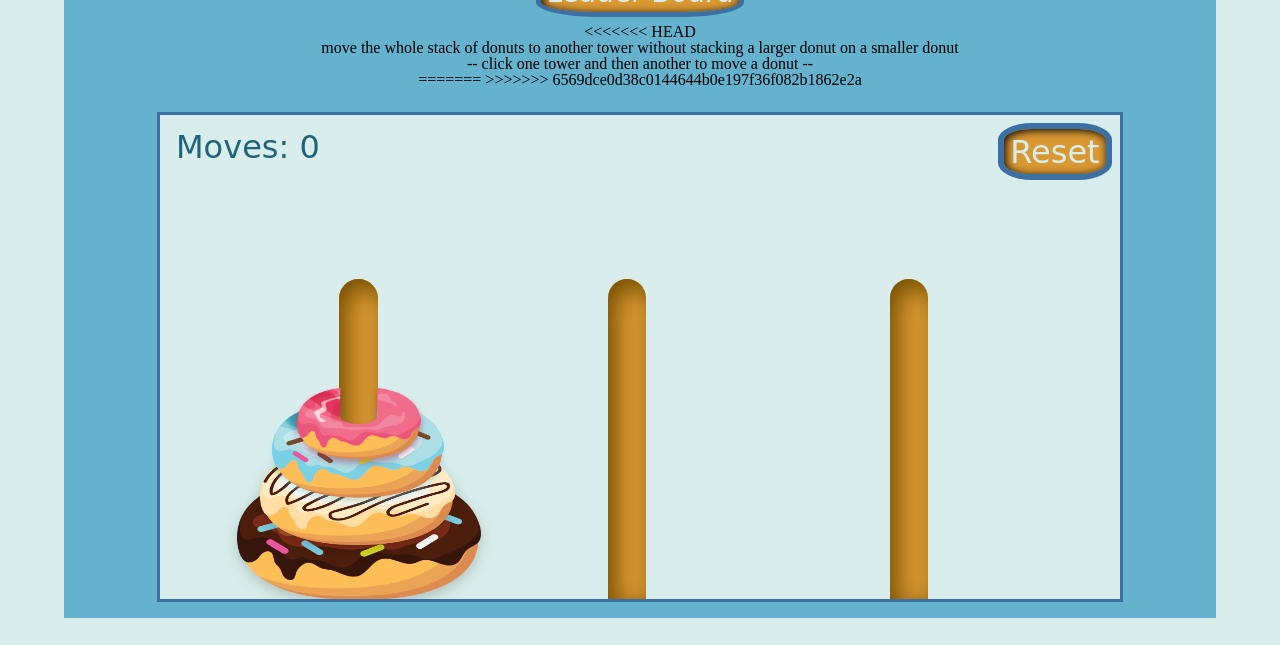
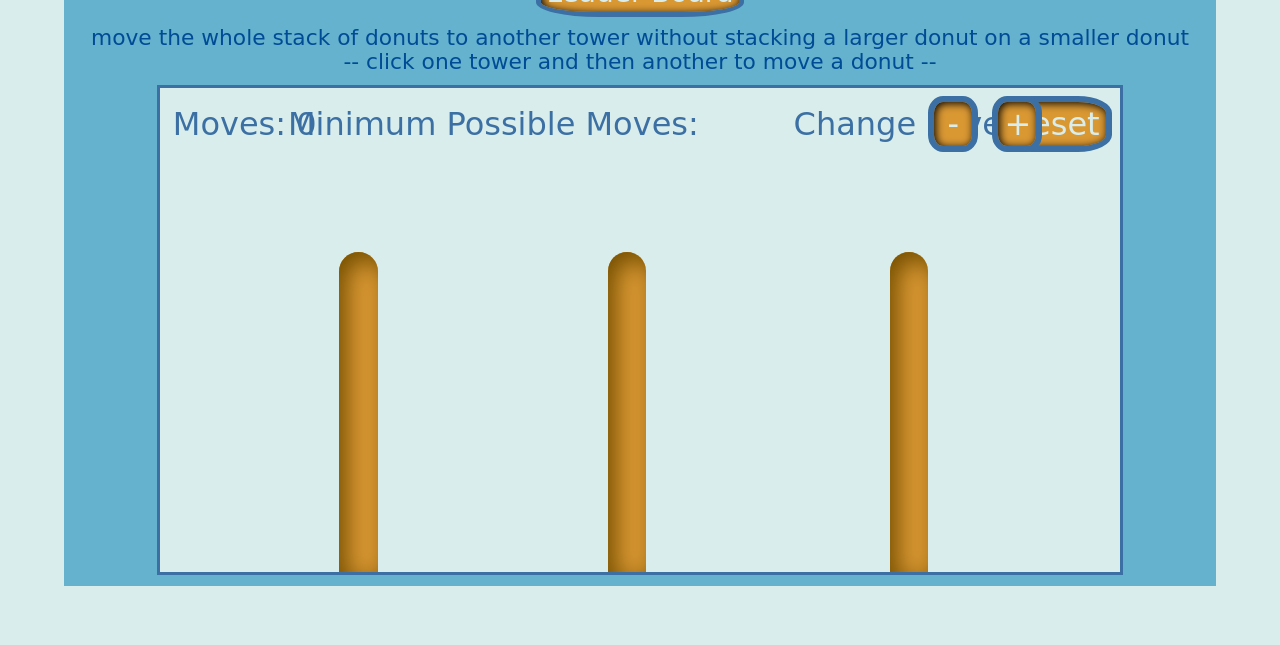
Before and after one commit to tuckerc/towersOfHanoi, a plain HTML site: page index.html in a window 1280 px wide. Both pictures are taken after a click on the element "Reset". Shown: the part 224-869 px from the top of the page. After the commit the page ends 837 px from the top, so only its background shows below. Drawn offline with Linux system fonts and the light colour scheme; files whose address does not match are found by name; a web font is replaced by a local one.

Commit message:
pushing before pull request

```diff
--- a/css/style.css
+++ b/css/style.css
@@ -12,6 +12,13 @@ body{
   overflow: hidden;
   border-top-right-radius: 70px;
   border-top-left-radius: 70px;
+}
+
+#main-container p {
+  color: #004b96;
+  margin-top: 0.3vh;
+  font-size: 1.7vw;
+  font-family: 'Boogaloo', cursive;
 }
 
 header h1 {
@@ -41,7 +48,7 @@ header img {
   vertical-align: 50%;
 }
 
-#nav div, #reset-btn {
+#nav div, #reset-btn, .donutAdjust {
   padding: 0.2em;
   margin: 0.25em;
   font-family: 'Boogaloo', cursive;
@@ -50,9 +57,7 @@ header img {
   color: #d9eeec;
   border-radius: 30%;
   border: 0.2em solid #3c70a4;
-    box-shadow: inset 0.2vh 0.2vh 1vh #000000;
-
-
+  box-shadow: inset 0.2vh 0.2vh 1vh #000000;
 }
 
 #nav div:hover, #reset-btn:hover, .donutAdjust:hover {
@@ -76,26 +81,26 @@ header a {
 main{
   background-color:#d9eeec;
   margin: 1.5em auto;
-  margin-bottom: 1em;
+  margin-top: 1.5vh;
+  margin-bottom: 0.7em;
   padding-bottom: 0.5em;
   width: 75vw;
   height: 59.5vh;
   position: relative;
-  /* height: auto; */
   overflow: hidden;
   border: 0.2em solid #3c70a4;
 }
 
 #moves {
+  margin-top: 2.5vh;
   position:absolute;
   width:auto;
-  left: 0.5em;
-  line-height: 65px;
-  height:65px;
-  text-align: center;
+  display: inline-block;
+  left: 1vw;
+  text-align: left;
   font-family: 'Boogaloo', cursive;
-  font-size: 2em;
-  color: #21647a;
+  font-size: 4vh;
+  color: #3c70a4;
 }
 
 #reset-btn {
@@ -366,3 +371,35 @@ div {
   margin-top:10vh;
   visibility: hidden;
 }
+
+.donutAdjust {
+  font-size: 4vh;
+  width:2vw;
+  display: inline-block;
+  position: absolute;
+  text-align: center;
+  left: 55vw;
+}
+
+#plus-btn {
+  margin-left: 16vh;
+}
+
+#minus-btn {
+  margin-left: 8vh;
+}
+
+#changeLevel, #minMoves {
+  margin-top: 2.5vh;
+  font-size: 4vh;
+  display:inline-block;
+  position: absolute;
+  text-align: right;
+  left: 49.5vw;
+  font-family: 'Boogaloo', cursive;
+  color: #3c70a4;
+}
+
+#minMoves {
+  left: 10vw;
+}
--- a/index.html
+++ b/index.html
@@ -37,16 +37,17 @@
         </div>
       </header>
 
-<<<<<<< HEAD
       <p>move the whole stack of donuts to another tower without stacking a larger donut on a smaller donut</p>
       <p>-- click one tower and then another to move a donut --</p>
 
-=======
->>>>>>> 6569dce0d38c0144644b0e197f36f082b1862e2a
       <main>
         <div id="alertNoDonuts"></div>
         <div id="reset-btn">Reset</div>
-        <div id="moves">Moves : </div>
+        <h2 id='minMoves'>Minimum Possible Moves:</h2>
+        <h2 id='changeLevel'>Change Level</h2>
+        <div id='minus-btn' class='donutAdjust'>-</div>
+        <div id='plus-btn' class='donutAdjust'>+</div>
+        <div id="moves">Moves: </div>
         <div id='post0' class="towers"></div>
         <div id='post1' class="towers"></div>
         <div id='post2'class="towers"></div>
--- a/js/app.js
+++ b/js/app.js
@@ -130,19 +130,23 @@ function reset() {
   for (var i = 0; i < poles.length; i++) {
     poles[i].donuts = [];
   }
-  pole0.donuts.push(new Donut(5));
-  pole0.donuts.push(new Donut(4));
-  pole0.donuts.push(new Donut(3));
-  pole0.donuts.push(new Donut(2));
-  pole0.donuts.push(new Donut(1));
+  for(var j = donutCount; j > 0; j--) {
+    pole0.donuts.push(new Donut(j));
+    post0El.appendChild(donuts[j]);
+  }
+  // pole0.donuts.push(new Donut(5));
+  // pole0.donuts.push(new Donut(4));
+  // pole0.donuts.push(new Donut(3));
+  // pole0.donuts.push(new Donut(2));
+  // pole0.donuts.push(new Donut(1));
   moves = 0;
   fromPole = null;
   // write the code for 3 different children and 3 different parent.
-  post0El.appendChild(donut5);
-  post0El.appendChild(donut4);
-  post0El.appendChild(donut3);
-  post0El.appendChild(donut2);
-  post0El.appendChild(donut1);
+  // post0El.appendChild(donut5);
+  // post0El.appendChild(donut4);
+  // post0El.appendChild(donut3);
+  // post0El.appendChild(donut2);
+  // post0El.appendChild(donut1);
   render();
 }
 
@@ -208,6 +212,11 @@ render();
 var post0El = document.getElementById('post0');
 
 //making new donuts in HTML
+var donut5 = document.createElement('img');
+donut4.src = 'img/donutFive.png'
+donut4.classList.add('donut5');
+post0El.appendChild(donut5);
+
 var donut4 = document.createElement('img');
 donut4.src = 'img/donutFour.png'
 donut4.classList.add('donut4');
@@ -228,6 +237,7 @@ donut1.src = 'img/DonutOne.png'
 donut1.classList.add('donut1');
 post0El.appendChild(donut1);
 
+var donuts = [donut1, donut2, donut3, donut4, donut5];
 
 var leaders = new LeaderBoard();
 leaders.pullFromLocal();
@@ -255,3 +265,22 @@ function hideScoreBoard(){
 
 }
 document.getElementById("x").addEventListener('click',function(){hideScoreBoard()});
+
+// function to update the minimum possible moves
+function updateMinMoves() {
+  var movesElement = document.getElementById('minMoves');
+  if(document.getElementById('post0')) {
+    var donutCount = document.getElementById('post0').children.length;
+  }
+  var minMoves = Math.pow(2, donutCount) - 1;
+  if(movesElement) {
+    movesElement.textContent = `Minimum Possible Moves: ${minMoves}`;
+  }
+}
+
+updateMinMoves();
+
+function subtractDonut() {
+  donutCount--;
+  reset();
+}
```
